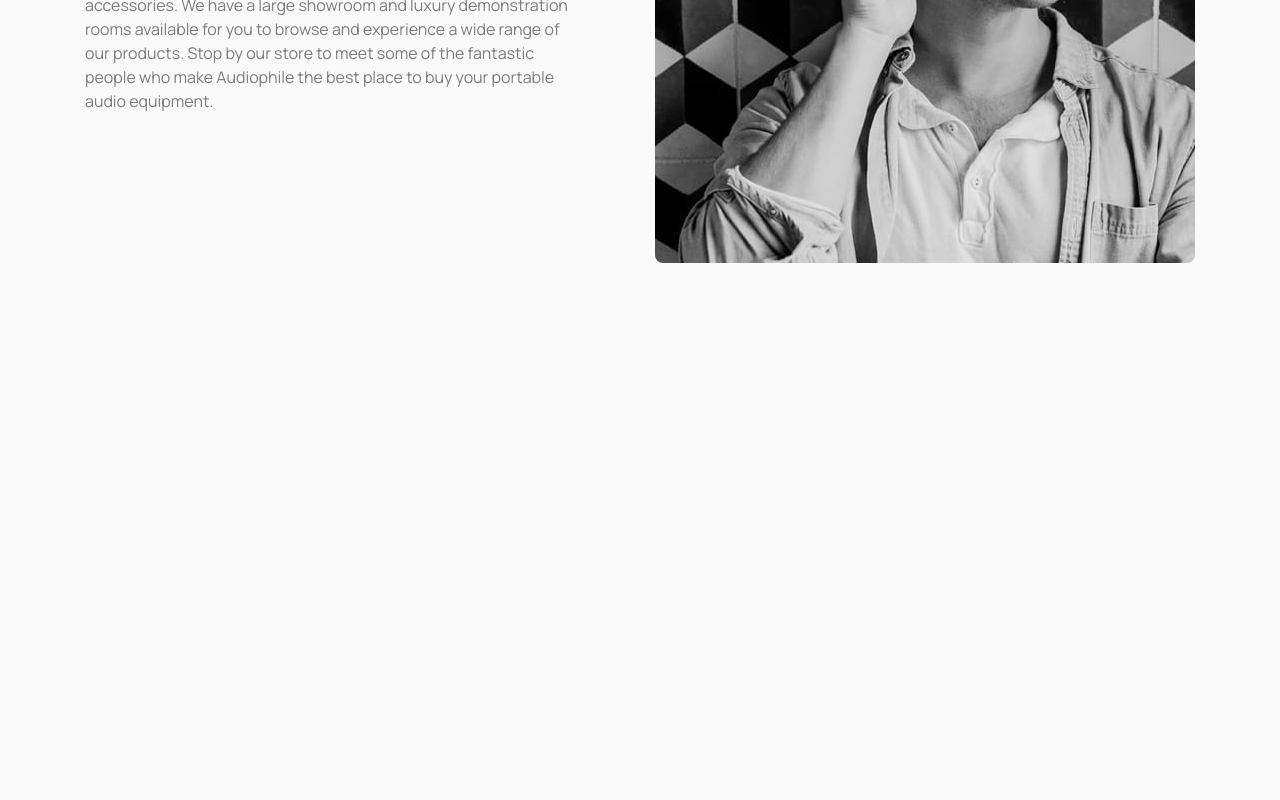
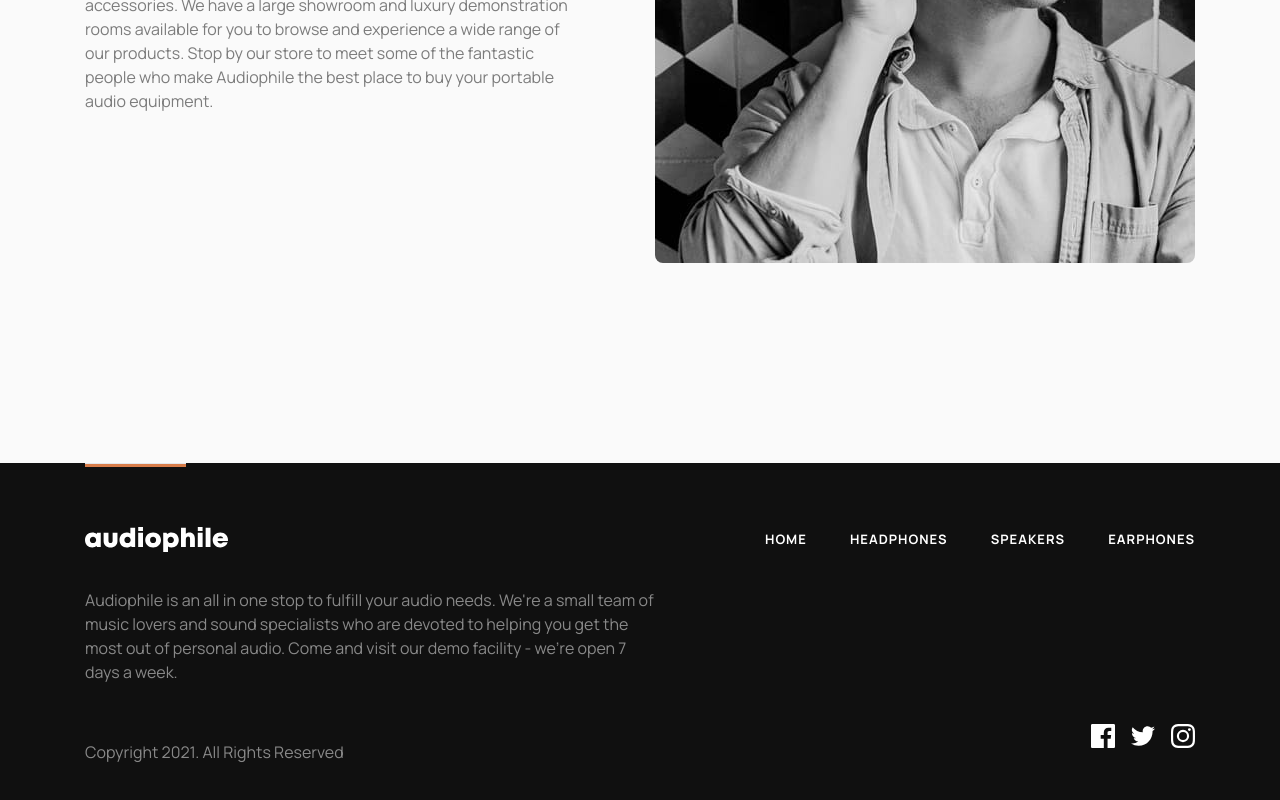
Before and after one commit to GustavoJuvino/Audiophile-Website, a Next.js app: page / in a window 1280 px wide. Shown: the part 3139-3939 px from the top of the page. Before the commit the page ends 3602 px from the top, so only its background shows below. Built offline with nearby package versions, Linux system fonts and the light colour scheme.

Commit message:
Footer has been created

```diff
--- /dev/null
+++ b/app/Components/Footer.tsx
@@ -0,0 +1,64 @@
+"use client";
+import React from 'react';
+import { Facebook, Instagram, Logo, Twitter } from "@/public/assets/svgs";
+import { headerItems } from "./Header/Header";
+
+const Footer = () => {
+  return (
+    <footer className="
+            w-full
+            lg:h-[365px]
+            sm:h-[400px]
+            h-[654px]
+            bg-onyx
+            flex
+            justify-center
+            items-center
+            max-xl:px-10
+            relative
+        "
+    >
+        <section className="xl:w-[1110px] w-full h-full relative flex flex-col justify-center max-sm:items-center">
+            <div className="flex max-lg:flex-col max-sm:items-center justify-between">
+                <hr className="
+                        w-[101px]
+                        h-1
+                        absolute
+                        top-0
+                        sm:left-0
+                        bg-raw-sienna
+                    "
+                />
+                <Logo className="cursor-pointer mb-9" />
+
+                <ul className="sm:w-[430px] h-auto max-lg:mb-8 flex max-sm:flex-col justify-between max-sm:items-center max-sm:gap-4">
+                    {headerItems.map((item) => (
+                        <li key={item} className="text-subTitle uppercase text-white">
+                            {item}
+                        </li>
+                    ))}
+                </ul>
+            </div>
+            <p className="lg:w-[52%] sm:w-[75%] text-white max-sm:text-center opacity-50 lg:mb-14 mb-20">
+                Audiophile is an all in one stop to fulfill your audio needs. We're a small team
+                of music lovers and sound specialists who are devoted to helping you get the
+                most out of personal audio. Come and visit our demo facility - we’re open 7
+                days a week.
+            </p>
+            <div className="flex max-sm:flex-col justify-between max-sm:items-center gap-12">
+                <span className="text-white opacity-50">
+                    Copyright 2021. All Rights Reserved
+                </span>
+
+                <div className="w-[104px] h-auto lg:absolute right-0 bottom-[80px] flex items-center justify-between">
+                    <Facebook />
+                    <Twitter />
+                    <Instagram />
+                </div>
+            </div>
+        </section>
+    </footer>
+  )
+}
+
+export default Footer;
--- a/app/Components/Header/Header.tsx
+++ b/app/Components/Header/Header.tsx
@@ -4,7 +4,7 @@ import { Cart, Logo } from "@/public/assets/svgs";
 import styles from "./Mobile.module.css";
 import MobileMenu from "../MobileMenu";
 
-const headerItems = [
+export const headerItems = [
     "home",
     "headphones",
     "speakers",
--- a/app/layout.tsx
+++ b/app/layout.tsx
@@ -1,6 +1,6 @@
-
 import { Manrope } from 'next/font/google'
 import Header from "./Components/Header/Header"
+import Footer from "./Components/Footer"
 import './globals.css'
 
 export const metadata = {
@@ -23,6 +23,7 @@ export default function RootLayout({
       <body className={manrope.className}>
         <Header />
         {children}
+        <Footer />
       </body>
     </html>
   )
--- a/public/assets/svgs/index.ts
+++ b/public/assets/svgs/index.ts
@@ -2,3 +2,6 @@ export { default as Logo } from "./logo.svg";
 export { default as Cart } from "./icon-cart.svg";
 export { default as IconRight } from "./icon-arrow-right.svg";
 export { default as PatternCircles } from "./pattern-circles.svg";
+export { default as Facebook } from "./icon-facebook.svg";
+export { default as Twitter } from "./icon-twitter.svg";
+export { default as Instagram } from "./icon-instagram.svg";
```
